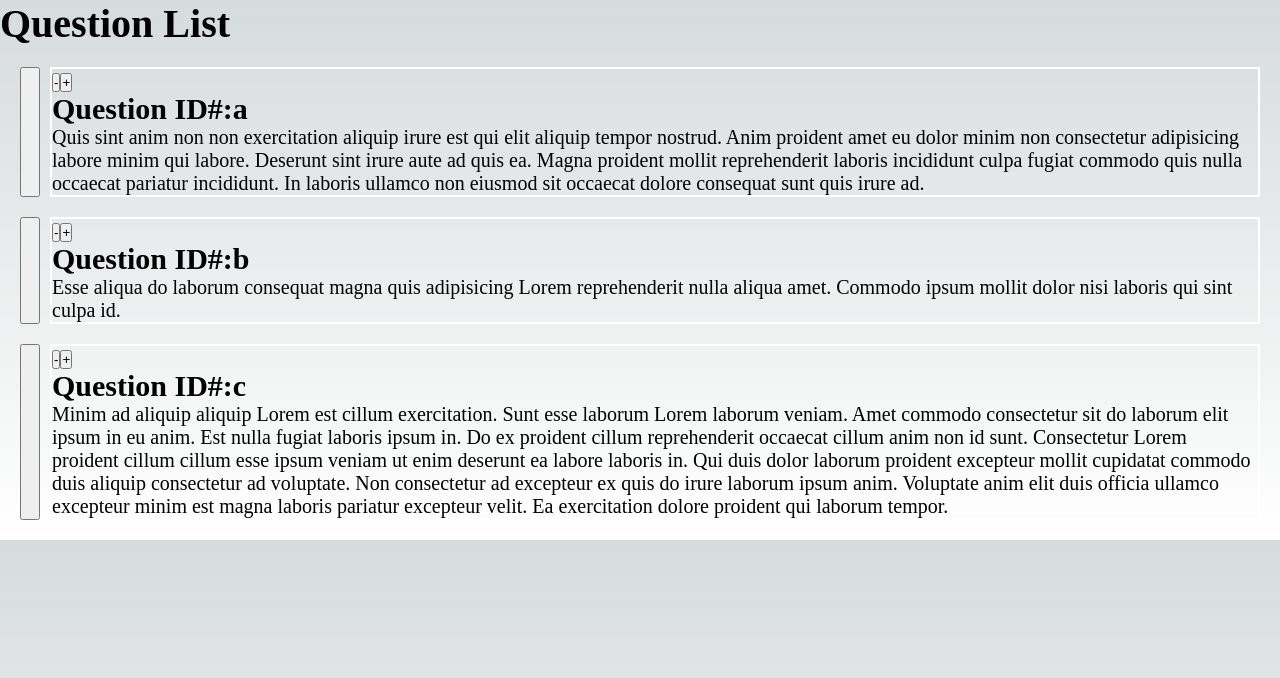
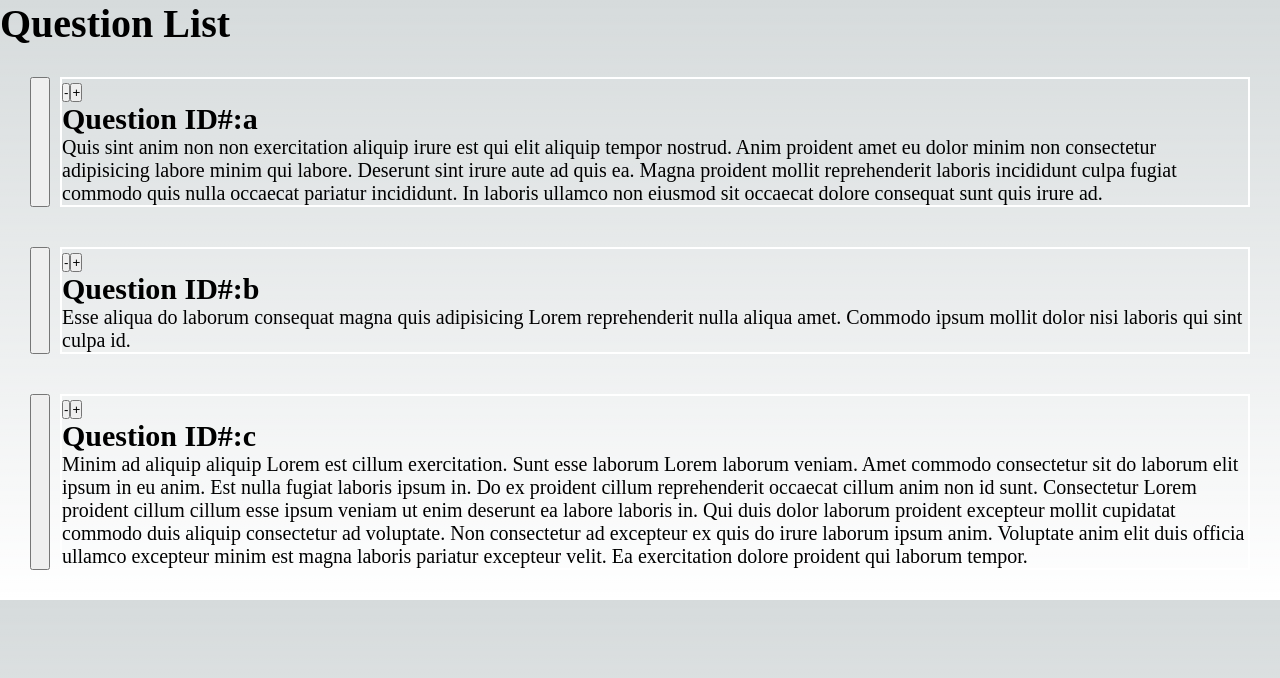
Before and after one commit to klalicki/mini-survey, a Next.js app: page /edit in a window 1280 px wide. Shown: the top 678 px of the page. Built offline with nearby package versions, Linux system fonts and the light colour scheme.

Commit message:
a11y: improves keyboard navigation

```diff
--- a/components/QuestionSort/QuestionSort.tsx
+++ b/components/QuestionSort/QuestionSort.tsx
@@ -12,6 +12,7 @@ import {
   DragStartEvent,
   UniqueIdentifier,
   DragOverEvent,
+  MeasuringStrategy,
 } from "@dnd-kit/core";
 import { restrictToParentElement } from "@dnd-kit/modifiers";
 import { CSS } from "@dnd-kit/utilities";
@@ -25,21 +26,39 @@ import { QuestionListContext } from "@/contexts/QuestionListContext";
 import { useContext } from "react";
 import EditQuestion from "../EditQuestion/EditQuestion";
 import { act } from "react-dom/test-utils";
-type QuestionSortItemProps = { id: number };
+type QuestionSortItemProps = { id: any; activeId: any };
 
 const QuestionSortItem = ({
+  activeId,
   id,
   children,
 }: PropsWithChildren<QuestionSortItemProps>) => {
-  const { attributes, listeners, setNodeRef, transform, transition } =
-    useSortable({ id: id });
+  const {
+    attributes,
+    setActivatorNodeRef,
+    listeners,
+    setNodeRef,
+    transform,
+    transition,
+  } = useSortable({ id: id });
   const itemStyle = {
     transform: CSS.Translate.toString(transform),
     transition,
   };
   return (
-    <article style={itemStyle} ref={setNodeRef} className="qs-question-wrapper">
-      <button {...attributes} {...listeners} className="eq-draghandle"></button>
+    <article
+      style={itemStyle}
+      ref={setNodeRef}
+      className={`qs-question-wrapper ${
+        activeId == id ? "qs-question-wrapper-active" : ""
+      }`}
+    >
+      <button
+        ref={setActivatorNodeRef}
+        {...attributes}
+        {...listeners}
+        className="eq-draghandle"
+      ></button>
       <div className="eq-container">{children}</div>
     </article>
   );
@@ -65,6 +84,7 @@ const QuestionSort = () => {
   };
   const handleDragOver = (event: DragOverEvent) => {
     console.log(event);
+
     const initialID = event.active.id;
     const targetID = event?.over?.id;
     if (targetID) {
@@ -75,16 +95,21 @@ const QuestionSort = () => {
     // const initialIndex = questionList;
     setActiveId(null);
     console.log(event);
+    console.log(event.activatorEvent.target);
     const initialID = event.active.id;
     const targetID = event?.over?.id;
     if (targetID) {
       moveQuestionById(initialID, targetID);
+      console.log(event.over);
     }
   };
   return (
     <section className="sort-list-container">
+      {/* <h2>active: {activeId}</h2> */}
       <DndContext
+        layoutMeasuring={{ strategy: MeasuringStrategy.BeforeDragging }}
         modifiers={[restrictToParentElement]}
+        collisionDetection={closestCenter}
         onDragEnd={handleDragEnd}
         onDragOver={handleDragOver}
         onDragStart={handleDragStart}
@@ -99,8 +124,11 @@ const QuestionSort = () => {
             // console.log(item);
             return (
               <>
-                {/* <button>+</button> */}
-                <QuestionSortItem id={item.staticID} key={item.staticID}>
+                <QuestionSortItem
+                  id={item.staticID}
+                  key={item.staticID}
+                  activeId={activeId}
+                >
                   <EditQuestion questionData={item} index={index} />
                 </QuestionSortItem>
               </>
--- a/styles/globals.css
+++ b/styles/globals.css
@@ -126,6 +126,10 @@ a {
   display: flex;
   /* padding: 1rem; */
   gap: 0.5rem;
+  padding: 0.5rem;
+}
+.qs-question-wrapper-active {
+  outline: 3px solid lightblue;
 }
 
 .sort-list-container {
```
